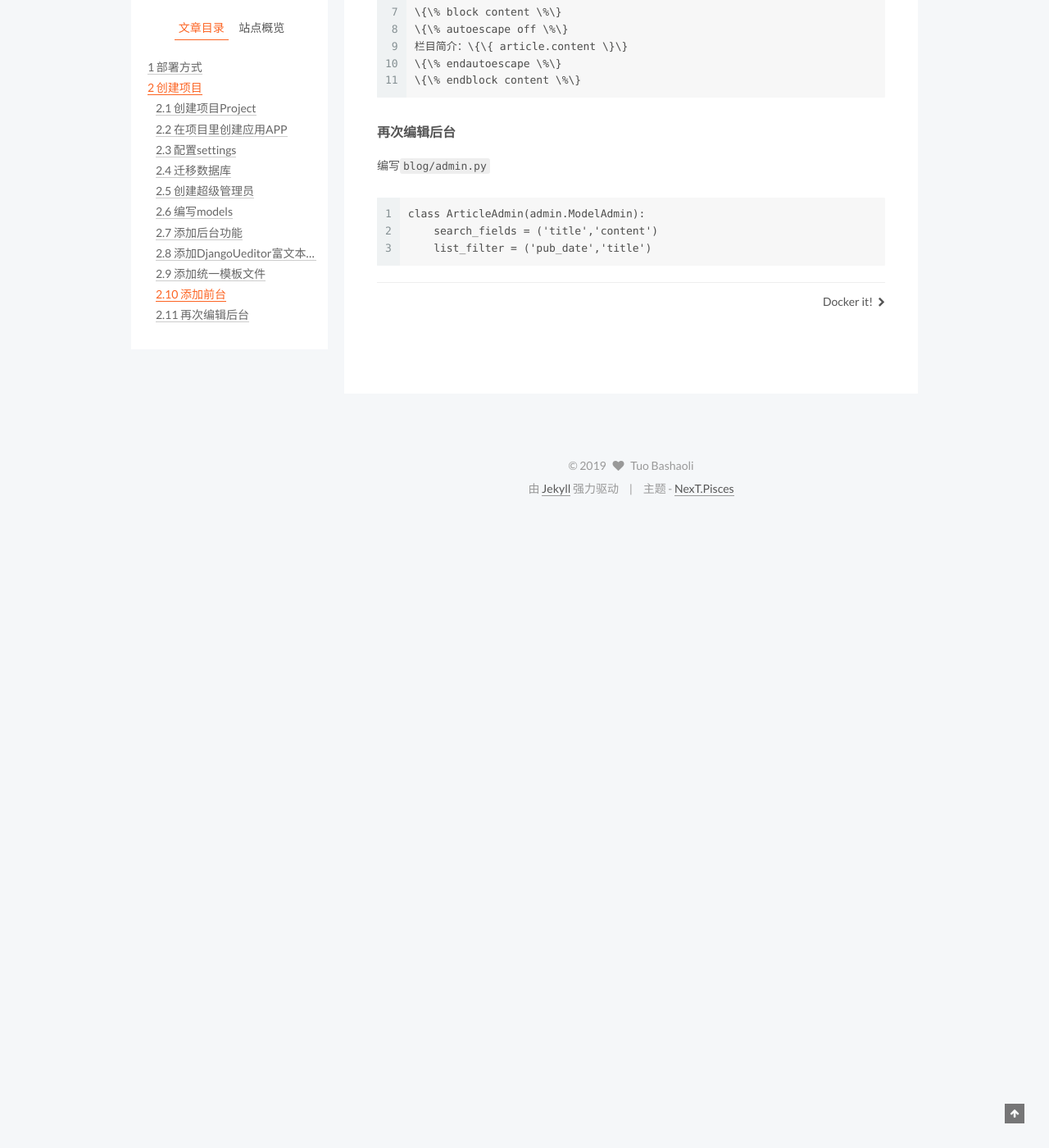
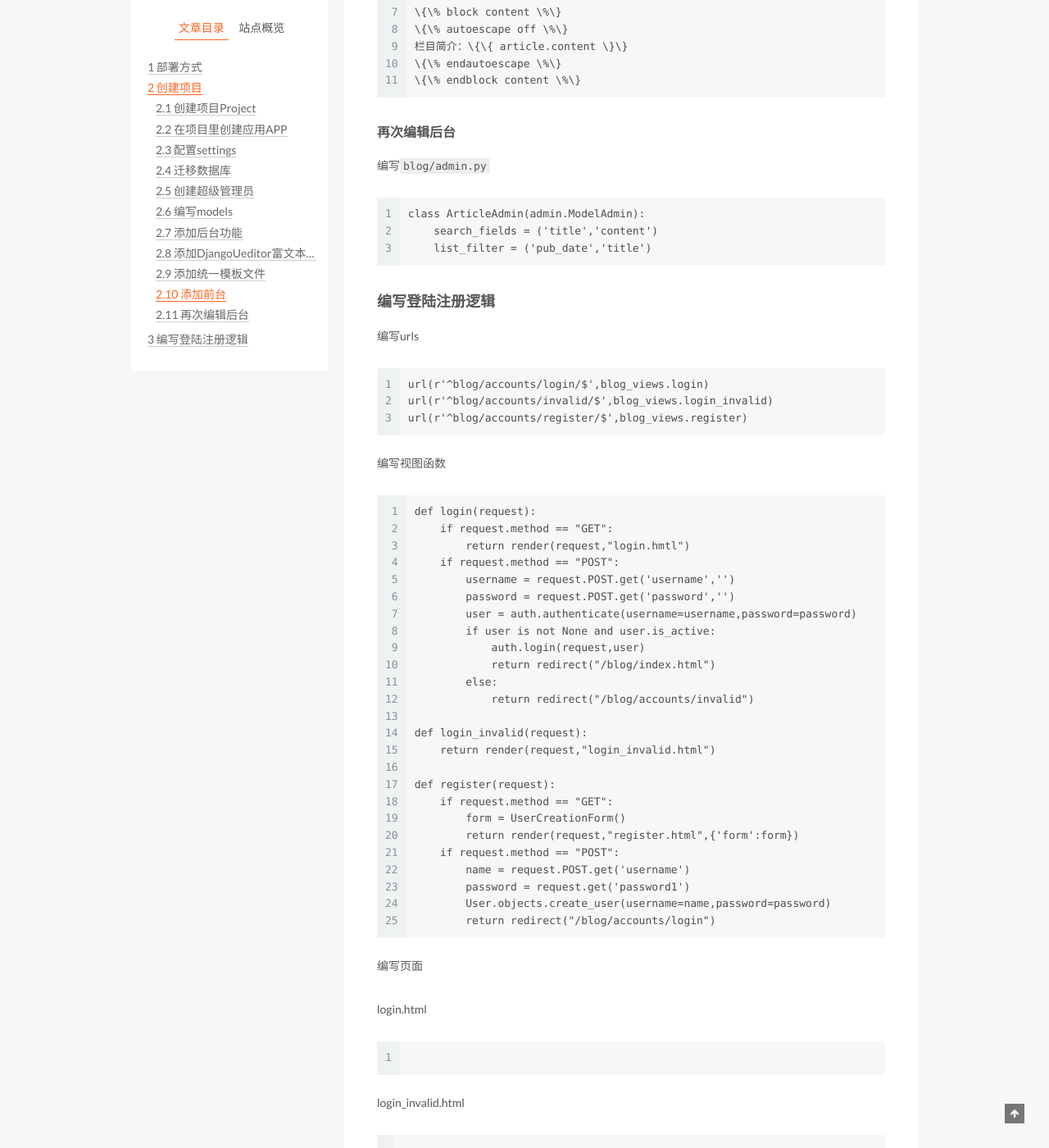
Before and after one commit to tuobashaoli/tuobashaoli.github.io, a Jekyll site: the page built from _posts/2019-10-09-django.markdown, in a window 1280 px wide and 1400 px high, scrolled down 6064 px. Shown: the whole window at 82% size. Built offline with Jekyll 4.4.1, drawn with Linux system fonts in a browser that asks for light colours; comment, search, counter and statistics services are not loaded; before the commit the page ends 6694 px from its top, so only the background shows below that.

Commit message:
update django

````diff
--- a/_posts/2019-10-09-django.markdown
+++ b/_posts/2019-10-09-django.markdown
@@ -309,3 +309,61 @@ class ArticleAdmin(admin.ModelAdmin):
     search_fields = ('title','content')
     list_filter = ('pub_date','title')
 ```
+
+### 编写登陆注册逻辑
+
+编写urls
+
+```
+url(r'^blog/accounts/login/$',blog_views.login)
+url(r'^blog/accounts/invalid/$',blog_views.login_invalid)
+url(r'^blog/accounts/register/$',blog_views.register)
+```
+
+编写视图函数
+
+```
+def login(request):
+    if request.method == "GET":
+        return render(request,"login.hmtl")
+    if request.method == "POST":
+        username = request.POST.get('username','')
+	password = request.POST.get('password','')
+	user = auth.authenticate(username=username,password=password)
+	if user is not None and user.is_active:
+	    auth.login(request,user)
+	    return redirect("/blog/index.html")
+	else:
+	    return redirect("/blog/accounts/invalid")
+
+def login_invalid(request):
+    return render(request,"login_invalid.html")
+
+def register(request):
+    if request.method == "GET":
+        form = UserCreationForm()
+	return render(request,"register.html",{'form':form})
+    if request.method == "POST":
+        name = request.POST.get('username')
+	password = request.get('password1')
+	User.objects.create_user(username=name,password=password)
+	return redirect("/blog/accounts/login")
+```
+
+编写页面
+
+login\.html
+
+```
+
+```
+
+login\_invalid\.html
+
+```
+```
+
+register\.html
+
+```
+```
````
